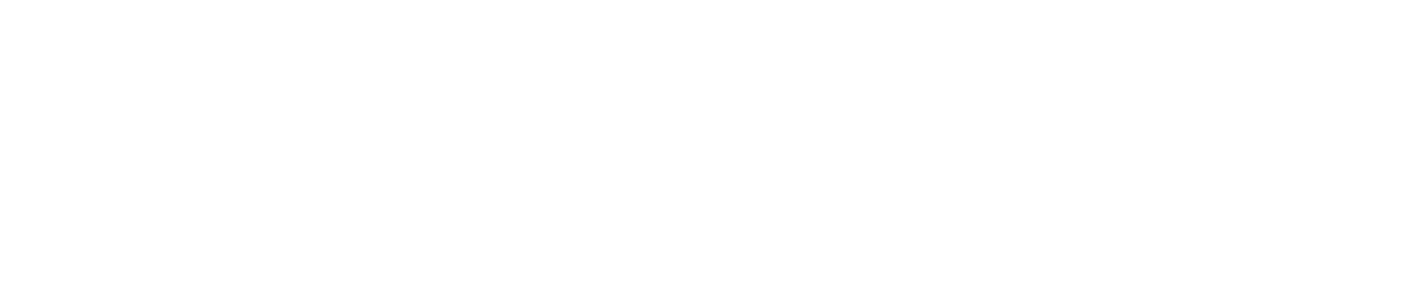
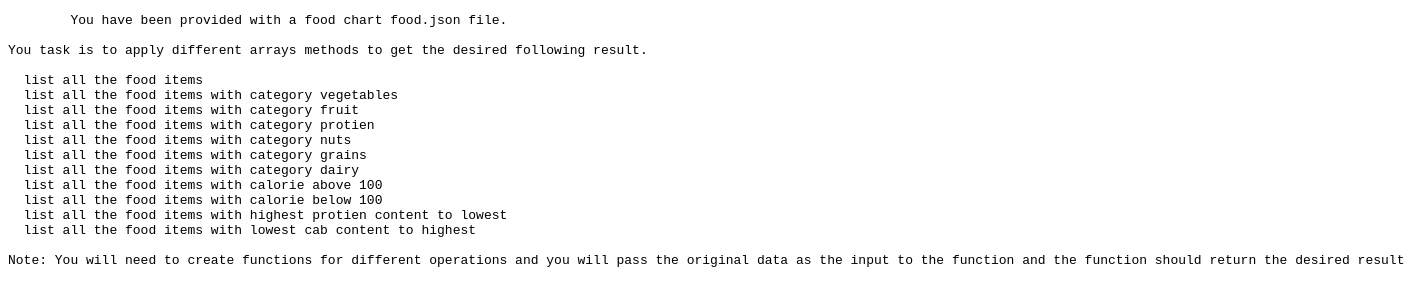
Before and after one commit to kambam-sathwik/Cuvette, a plain HTML site: page micro_project_3/index.html in a window 1280 px wide. Shown: the whole page, 1404 px wide, since content can reach past the window. Drawn offline with Linux system fonts and the light colour scheme.

Commit message:
Description

```diff
--- a/micro_project_3/index.html
+++ b/micro_project_3/index.html
@@ -6,6 +6,25 @@
     <title>microproject-3</title>
 </head>
 <body>
+    <div><pre>
+        You have been provided with a food chart food.json file.
+
+You task is to apply different arrays methods to get the desired following result.
+
+  list all the food items
+  list all the food items with category vegetables
+  list all the food items with category fruit
+  list all the food items with category protien
+  list all the food items with category nuts
+  list all the food items with category grains
+  list all the food items with category dairy
+  list all the food items with calorie above 100
+  list all the food items with calorie below 100
+  list all the food items with highest protien content to lowest
+  list all the food items with lowest cab content to highest
+
+Note: You will need to create functions for different operations and you will pass the original data as the input to the function and the function should return the desired result
+    </pre></div>
     <script src="script.js">
 
     </script>
```
